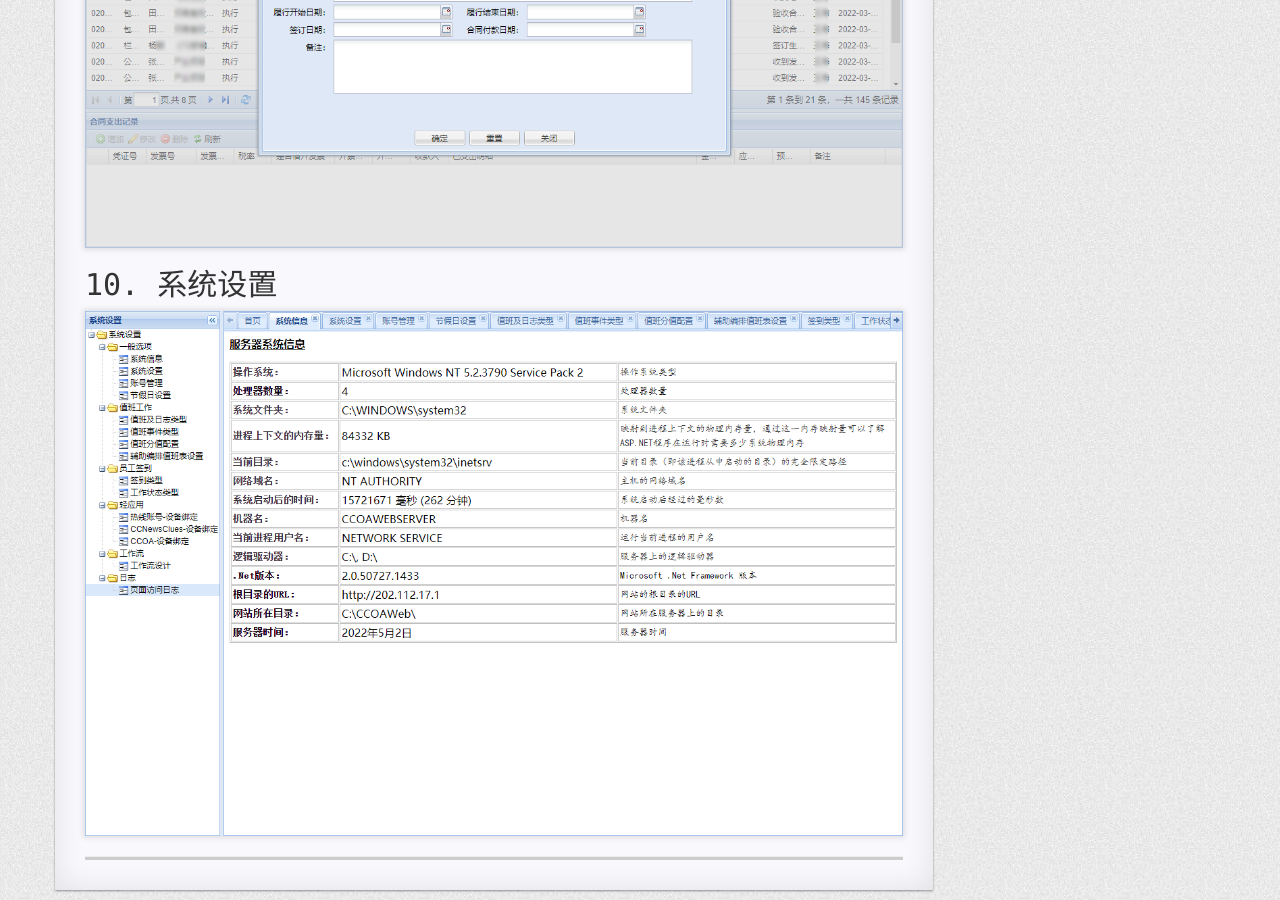
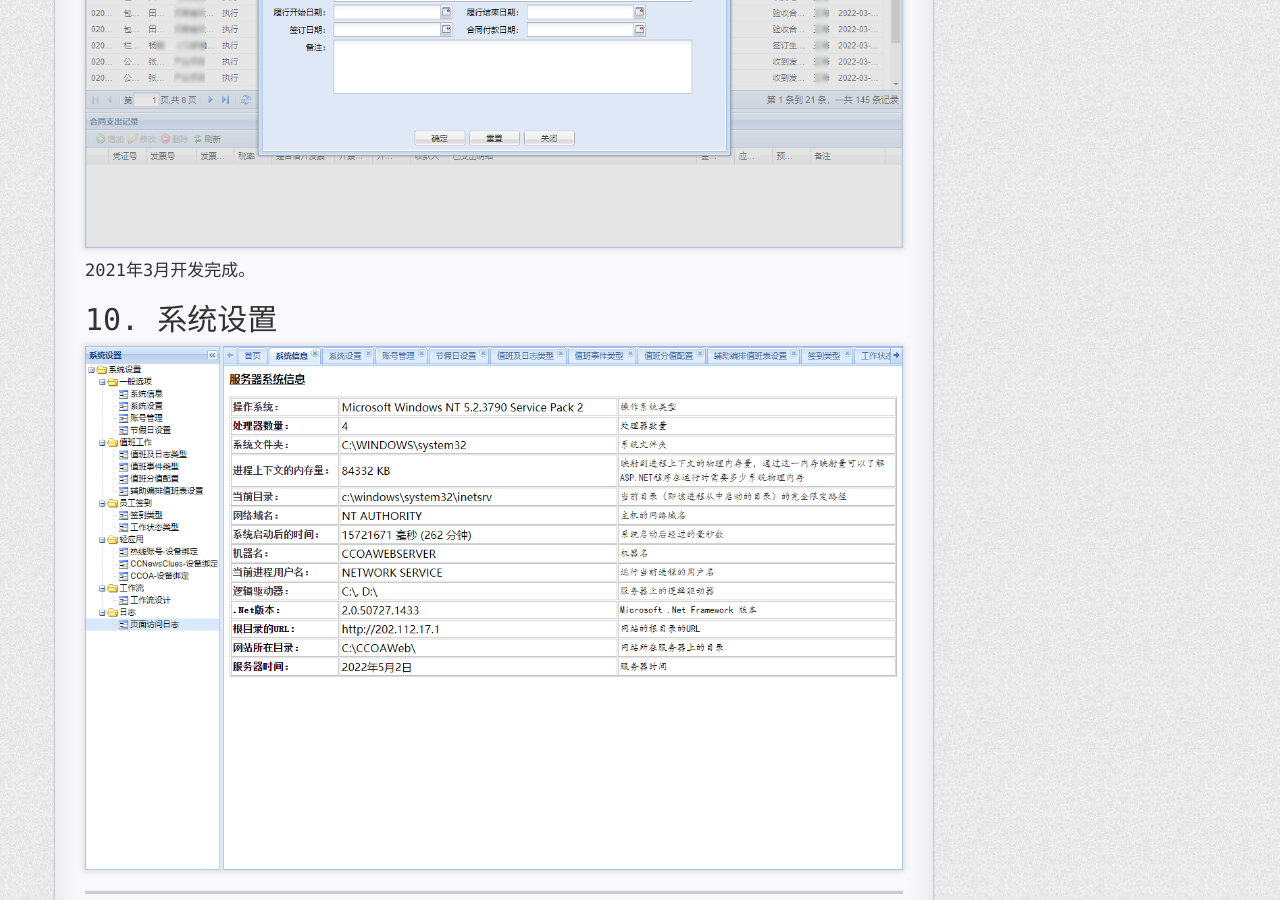
Before and after one commit to fxrj/fxrj.github.io, a Jekyll site: the page built from _posts/2010-12-22-ccoa.md, in a window 1280 px wide and 900 px high, scrolled down 5441 px. Built offline with Jekyll 4.4.1, drawn with Linux system fonts in a browser that asks for light colours; nearby versions of some CDN libraries; comment, search, counter and statistics services are not loaded; a style sheet for code colours, icons or effects is not loaded.

Commit message:
Update 2010-12-22-ccoa.md

```diff
--- a/_posts/2010-12-22-ccoa.md
+++ b/_posts/2010-12-22-ccoa.md
@@ -50,6 +50,8 @@ categories: 办公
 
 ![合同管理]({{ site.imgrepo }}/办公自动化-合同管理.png)
 
+2021年3月开发完成。
+
 ## 10. 系统设置
 
 ![系统设置]({{ site.imgrepo }}/办公自动化-系统设置.png)
```
